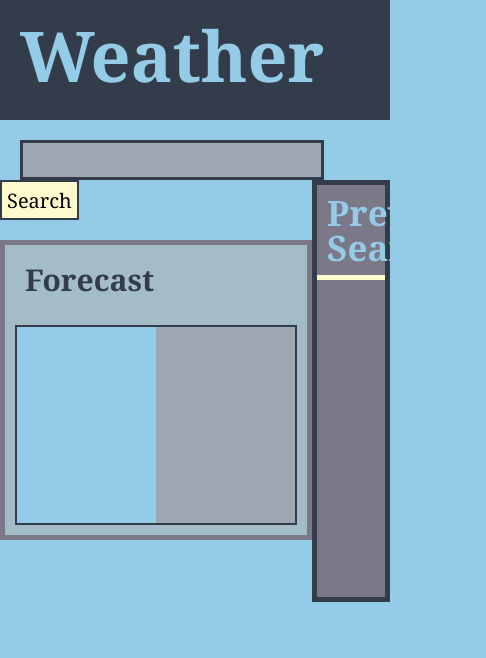
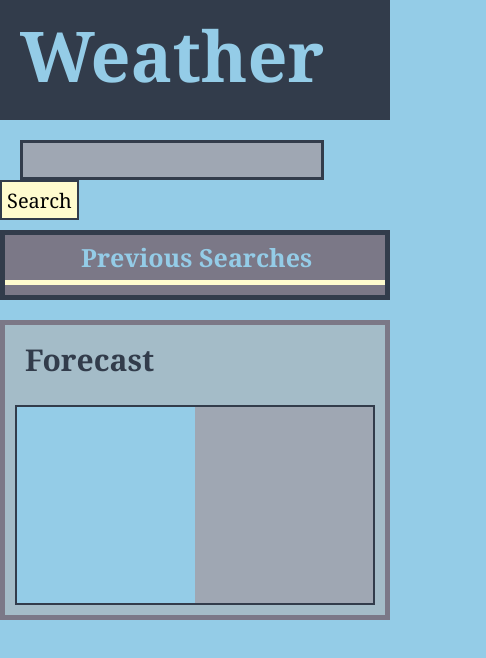
Before and after one commit to Captianbeau/WeatherApp, a plain HTML site: page index.html in a window 390 px wide. Shown: the whole page, 486 px wide, since content can reach past the window. Drawn offline with nearby package versions, Linux system fonts and the light colour scheme.

Commit message:
added media screens

```diff
--- a/assets/style.css
+++ b/assets/style.css
@@ -178,8 +178,72 @@ h3 {
 }
 
 p {
-    padding-bottom:15px;
-    padding-left:10px;
+    padding-bottom: 15px;
+    padding-left: 10px;
     display: inline;
     font-size: 20px;
 }
+
+
+/* @media screens 768, 576, 430, 390 */
+@media screen and (max-width:768px) {
+
+    /* PrevButtons H2 */
+    .prevBtnHead {
+        font-size: 25px;
+    }
+
+    /* JS elements */
+    .list-body {
+        height: 150px;
+    }
+}
+
+
+@media screen and (max-width:576px) {
+
+    /* Search div */
+    .searchHold {
+        padding-bottom: 10px;
+    }
+
+    /* PrevButtons */
+    .prevBtnAside {
+        float: unset;
+        max-width: 100vw;
+        min-height: 30px;
+    }
+
+    .prevBtnHead {
+        padding-left: 25%;
+    }
+
+    /* JS Elements */
+    p {
+        font-size: 17px
+    }
+}
+
+
+@media screen and (max-width:430px) {
+
+    /* JS Elements */
+    p {
+        display: block;
+        padding-left: 10px;
+    }
+}
+
+
+@media screen and (max-width:390px) {
+
+    /* PrevButton H2 */
+    .prevBtnHead {
+        padding-left: 20%;
+    }
+
+    /* JS Elements */
+    .list-body {
+        height: 200px;
+    }
+}
--- a/index.html
+++ b/index.html
@@ -24,9 +24,12 @@
         <!-- Search Area -->
         <section class="searchArea">
 
-            <input id="search">
+            <div class="searchHold">
 
-            <button id="searchBtn">Search</button>
+                <input id="search">
+
+                <button id="searchBtn">Search</button>
+            </div>
 
             <aside class="prevBtnAside">
 
```
